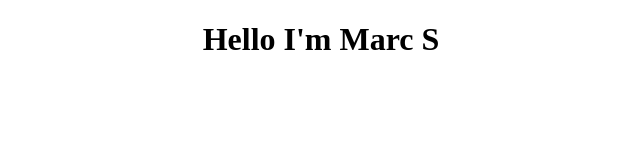
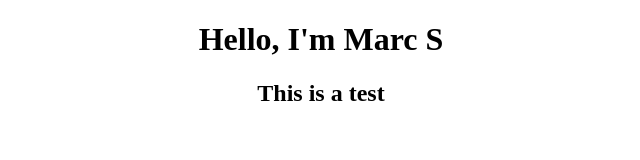
Before and after one commit to CryptixByte/CryptixByte.github.io, a plain HTML site: page index.html in a window 1280 px wide. Shown: the whole page, without its empty margins (319-959 px from the left). Drawn offline with Linux system fonts and the light colour scheme.

Commit message:
Update index.html

```diff
--- a/index.html
+++ b/index.html
@@ -1,5 +1,7 @@
 <!DOCTYPE HTML>
 <style>
 h1 {text-align: center;}
+h2 {text-align: center;}
 </style>
-<h1>Hello I'm Marc S</h1>
+<h1>Hello, I'm Marc S</h1>
+<h2>This is a test</h2>
```
